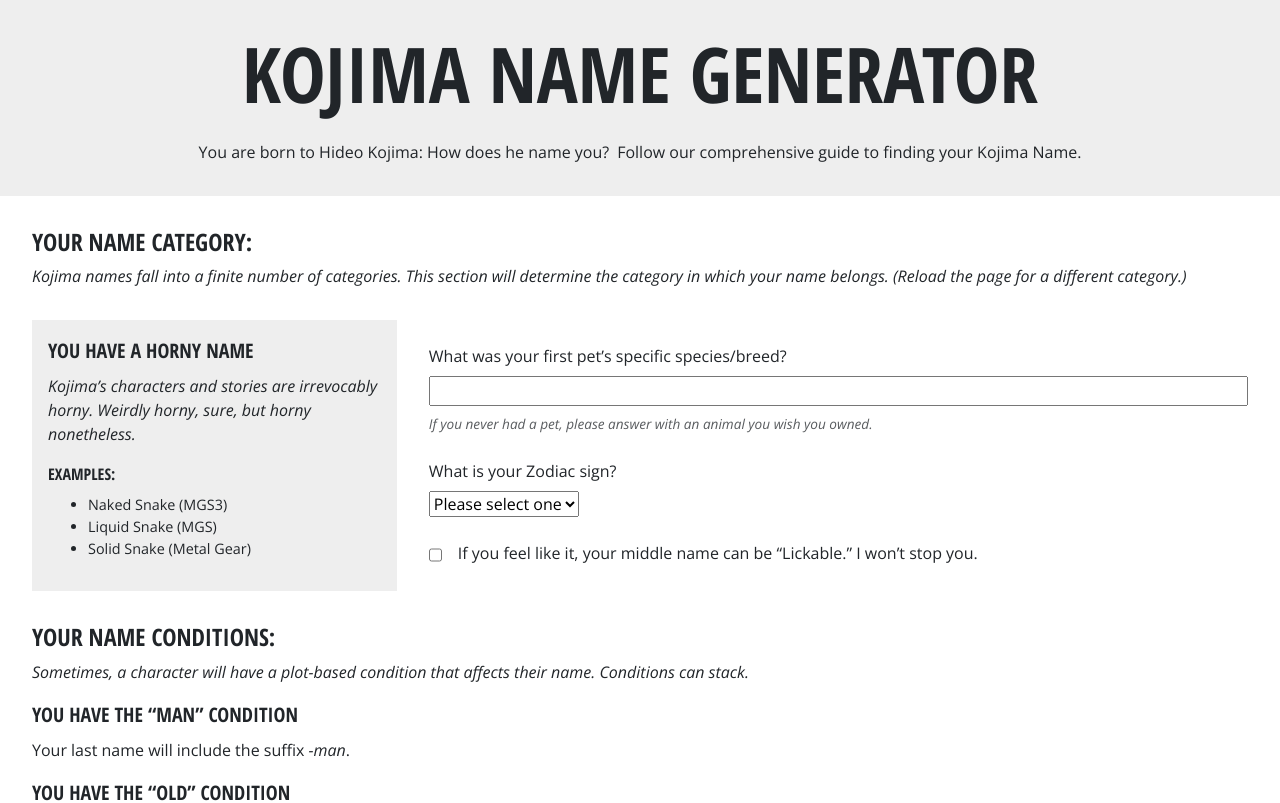
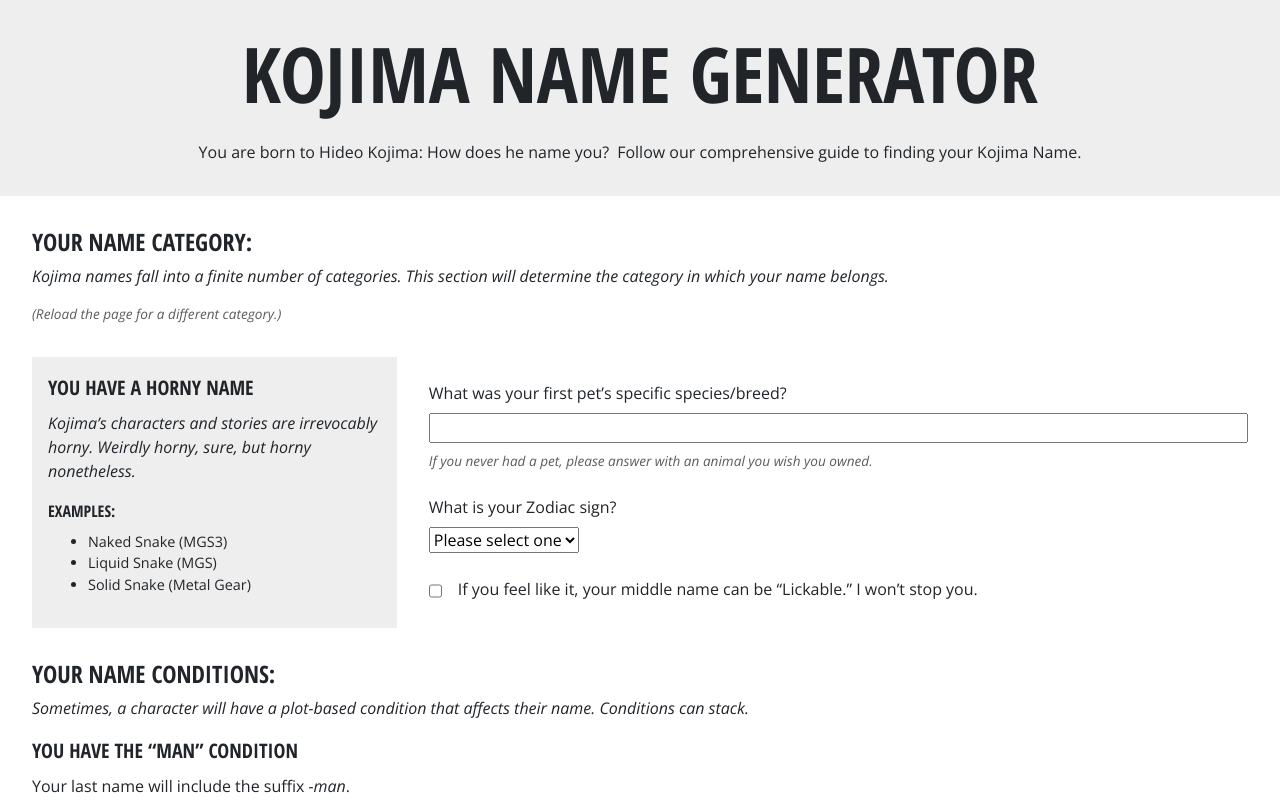
Before and after one commit to spaceninja/kojima-name-generator, a Vue app: page / in a window 1280 px wide. Shown: the top 803 px of the page. Built offline with nearby package versions, Linux system fonts and the light colour scheme.

Commit message:
make it more clear you can reload for new cat

```diff
--- a/src/components/NameCategory.vue
+++ b/src/components/NameCategory.vue
@@ -5,8 +5,10 @@
       <blockquote>
         <p>
           Kojima names fall into a finite number of categories. This section
-          will determine the category in which your name belongs. (Reload the
-          page for a different category.)
+          will determine the category in which your name belongs.
+        </p>
+        <p class="form-help-text">
+          (Reload the page for a different category.)
         </p>
       </blockquote>
     </header>
```
